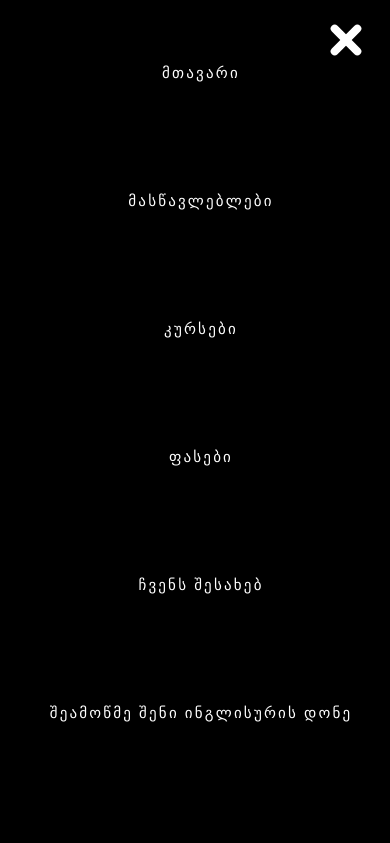
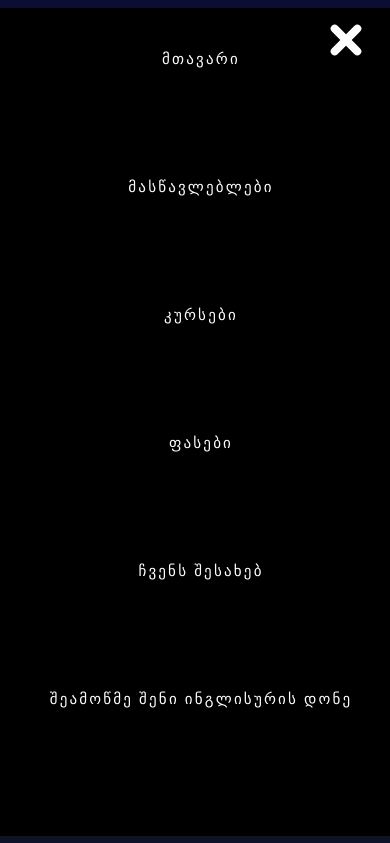
Before and after one commit to LES-TWINS/jay-s-laboratory, a plain HTML site: page index.html in a window 390 px wide. Both pictures are taken after a click on the element 346 px from the left and 40 px from the top of the page. Shown: the top 843 px of the page. Drawn offline with nearby package versions, Linux system fonts and the light colour scheme; a web font is replaced by a local one.

Commit message:
update n2

```diff
--- a/index.html
+++ b/index.html
@@ -14,6 +14,7 @@
     <title>Jayz</title>
 </head>
 <body>
+<div class="containerWrapper">
 
     <!-- Navbar -->
 
@@ -24,27 +25,27 @@
       <div class="Overlay" id="overlay">
         <ul class="Navigation-list">
           <li class="nav-item">
-            <a class="nav-link active" aria-current="page" href="/index.html">
+            <a class="nav-link active" aria-current="page" href="./index.html">
 
                 მთავარი</a>
           </li>
           <li class="nav-item">
-            <a class="nav-link" href="/teacher.html">
+            <a class="nav-link" href="./teacher.html">
 
                 მასწავლებლები</a>
           </li>
           <li class="nav-item">
-            <a class="nav-link" href="/courses.html">
+            <a class="nav-link" href="./courses.html">
 
                 კურსები</a>
           </li>
           <li class="nav-item">
-            <a class="nav-link" href="/price.html">
+            <a class="nav-link" href="./price.html">
 
                 ფასები</a>
           </li>
           <li class="nav-item">
-            <a class="nav-link" href="/about.html">
+            <a class="nav-link" href="./about.html">
 
                 ჩვენს შესახებ</a>
           </li>
@@ -115,6 +116,7 @@
 
     <!-- End Navbar -->
 
+<div class="mainContentWrapper">
   <div class="jumbotron">
 
 
@@ -278,20 +280,8 @@
 </footer>
 <!-- Footer -->
 
-
-
-
-
-
-
-
-
-
-
-
-
-
-
+</div>
+</div>
 <script src="https://code.jquery.com/jquery-3.5.0.js"></script>
     <script src="https://cdnjs.cloudflare.com/ajax/libs/gsap/3.9.1/gsap.min.js" integrity="sha512-H6cPm97FAsgIKmlBA4s774vqoN24V5gSQL4yBTDOY2su2DeXZVhQPxFK4P6GPdnZqM9fg1G3cMv5wD7e6cFLZQ==" crossorigin="anonymous" referrerpolicy="no-referrer"></script>
     <script src="script.js"></script>
--- a/script.js
+++ b/script.js
@@ -46,7 +46,7 @@ gsap.fromTo('.submit_btn',{opacity: 0,y:-50, }, {opacity:1,y:0,ease: "back.inOut
 
 $('.Navigation--collapsed').click(function() {
   $('.Overlay').toggleClass('Overlay--on');
-
+  $('.Navigation').toggleClass("openNav")
   $('.BurgerMenu').toggleClass('BurgerMenu--on');
 });
 
@@ -116,6 +116,7 @@ function showTest(){
 
   }
 }
+
 
 
 
--- a/style.scss
+++ b/style.scss
@@ -7,7 +7,18 @@
 
 
 }
+body{
+  height: 100%;
+  overflow: hidden;
+}
 
+.mainContentWrapper{
+  overflow: scroll;
+  height: 100vh;
+}
+.openNav{
+  height: 100vh!important;
+}
 .BurgerMenu {
     position: fixed;
     right: 1.5em;
@@ -48,8 +59,8 @@
     width: 100%;
     background: linear-gradient(to bottom, #0b0d33, #101327);
     color: white;
-
-
+    position: relative;
+    height: 9vh;
     a {
       // inline-block allows v. alignment
       display: inline-block;
@@ -68,7 +79,7 @@
 
     &--collapsed {
       display: none;
-      position: fixed;
+      position: abs($number: 0);
       border-radius: .5em;
       top: 0.875em;
       right: 1.125em;
@@ -78,6 +89,7 @@
       cursor: pointer;
       transition: all .25s;
       z-index: 11111;
+
 
     }
 
@@ -118,18 +130,14 @@
     }
 
     .Navigation {
-        padding: 2.5em 0;
       &--collapsed {
         display: block;
-
+       position: absolute;
 
       }
 
       &-list {
         position: relative;
-        height: 100%;
-        top: 53%;
-        transform: translateY(-50%);
         display: flex;
         flex-direction: column;
 
@@ -145,9 +153,6 @@
     }
 
     .Overlay {
-      position: fixed;
-      top: 0;
-      left: 0;
       width: 100%;
       height: 0%;
       opacity: 0;
@@ -161,6 +166,9 @@
         height: 100%;
         visibility: visible;
         opacity: 1.9;
+        display: flex;
+    justify-content: center;
+    align-items: center;
 
       }
     }
```
Also changed, not shown: about.html (+2 -2 lines), courses.html (+1 -1 lines), price.html (+0 -1 lines), style.css, 1 other file. Lines whose indentation alone changed are shown as unchanged.
